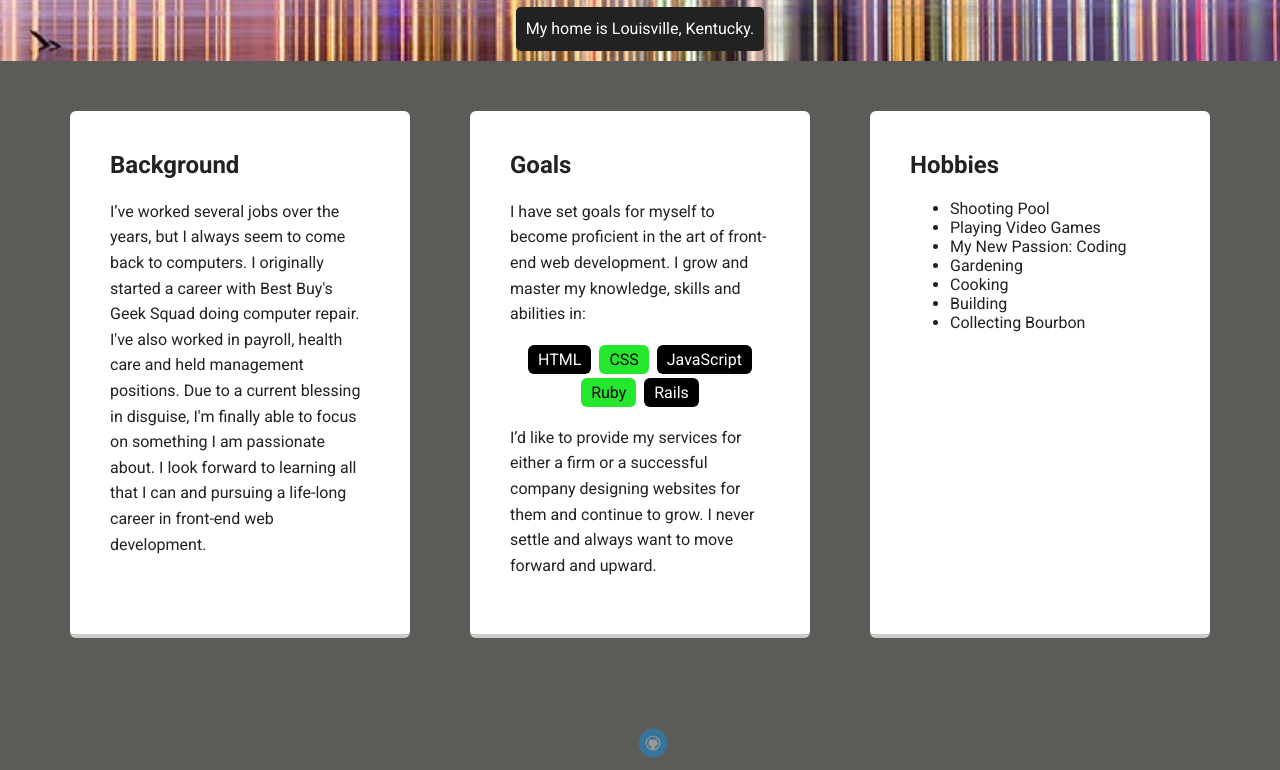
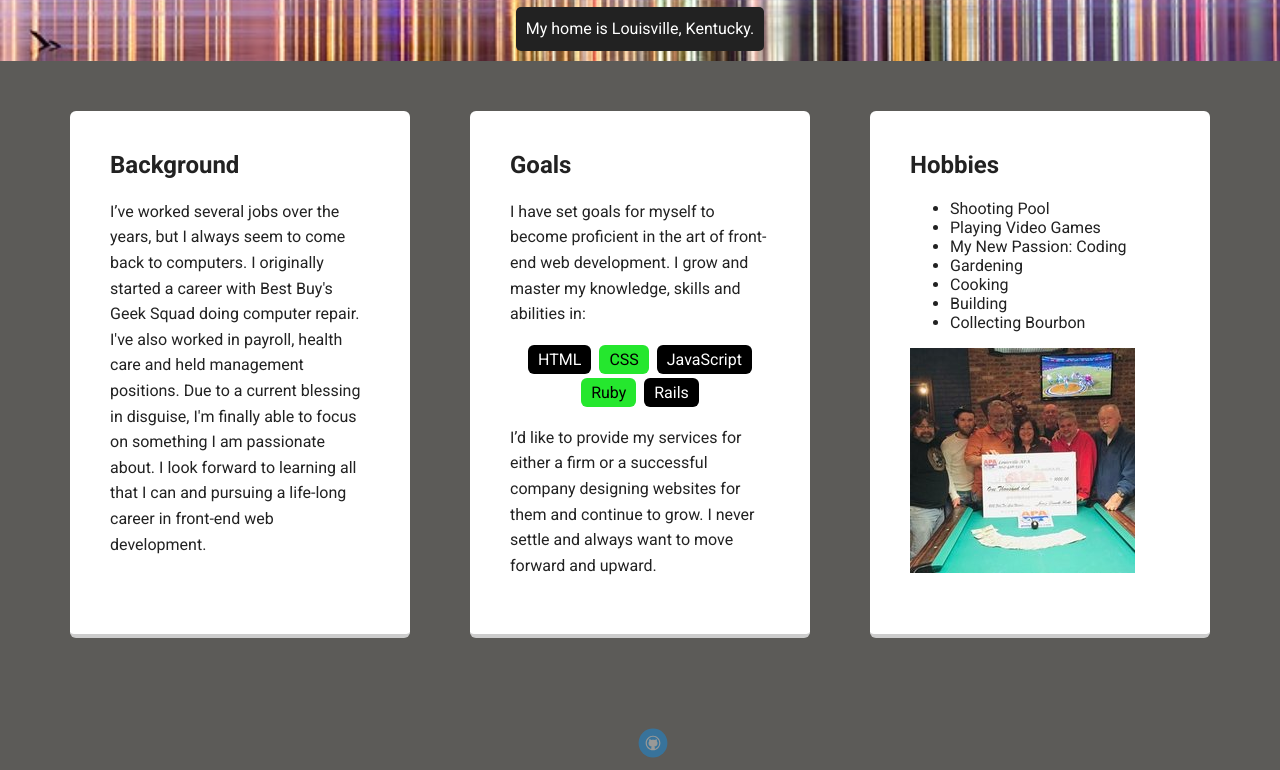
Before and after one commit to efentress/portfolio_update_v1, a plain HTML site: page index.html in a window 1280 px wide. Shown: the part 498-1268 px from the top of the page. Drawn offline with Linux system fonts and the light colour scheme; a web font is replaced by a local one.

Commit message:
added photo

```diff
--- a/index.html
+++ b/index.html
@@ -59,6 +59,7 @@
             <li>Building</li>
             <li>Collecting Bourbon</li>
           </ul>
+        <img src="images/pool.jpg" alt="My Pool Team">
         </section>
 
     </main>
```
Also changed, not shown: images/pool.jpg (added).
